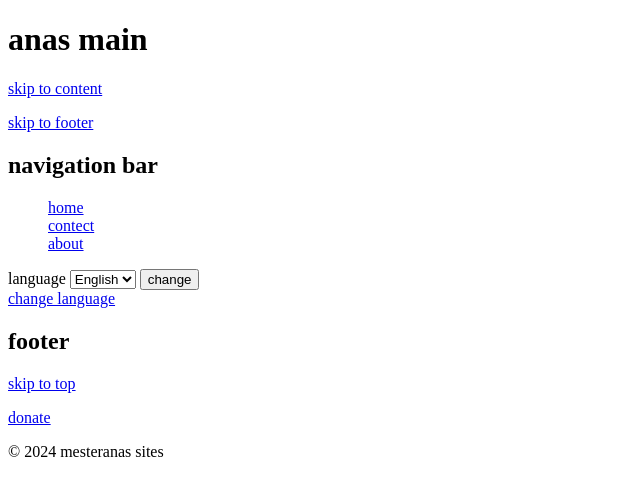
After one commit to mesteranas/anas_main_django, a Django app: page /en/changeLanguage in a window 1280 px wide. The commit adds this page. Shown: the top 496 px of the page, without its empty margins (0-640 px from the left). Run offline with Django 5.2, Linux system fonts and the light colour scheme.

Commit message:
added ability to change language

```diff
--- a/anas_main/anas_main/urls.py
+++ b/anas_main/anas_main/urls.py
@@ -18,10 +18,11 @@ from django.contrib import admin
 from django.urls import path,include
 from django.conf import settings
 from django.conf.urls.static import static
+from django.conf.urls.i18n import i18n_patterns
 
-urlpatterns = [
+urlpatterns = i18n_patterns(
     path('admin/', admin.site.urls),
     path("",include("home.urls"))
-]
+)
 if settings.DEBUG:
     urlpatterns += static(settings.STATIC_URL, document_root=settings.STATIC_ROOT)
--- a/anas_main/home/urls.py
+++ b/anas_main/home/urls.py
@@ -4,4 +4,5 @@ urlpatterns=[
     path("",views.home_,name="homePage"),
     path("contect/",views.Contect,name="contect"),
     path("about/",views.about,name="about"),
+    path("changeLanguage",views.changeLanguage,name="changeLanguage")
 ]
--- a/anas_main/home/views.py
+++ b/anas_main/home/views.py
@@ -1,4 +1,5 @@
 from django.shortcuts import render,redirect
+from django.utils.translation import gettext_lazy as _,activate
 from . import forms
 
 # Create your views here.
@@ -8,3 +9,9 @@ def Contect(r):
     return render(r,"contect.html")
 def about(r):
     return render(r,"about.html")
+def changeLanguage(r):
+    if r.method=="POST":
+        language=r.POST["language"]
+        activate(language)
+        return redirect("homePage")
+    return render(r,"changeLanguage.html")
--- /dev/null
+++ b/anas_main/templates/changeLanguage.html
@@ -0,0 +1,19 @@
+{%extends "home.html"%}
+{%load i18n%}
+{%block title%}{%trans "change language"%}{%endblock%}
+{%block content%}
+{%get_current_language as currentLanguage%}
+{% get_available_languages as availableLanguages%}
+{% get_language_info_list for availableLanguages as languages%}
+<form method="post">
+    {%csrf_token%}
+    <label for="language">{%trans "language"%}</label>
+    <select id="language" name="language">
+        {%for language in languages%}
+        <option value="{{language.code}}" {%if language.code == currentLanguage%} selected {% endif %}>{{language.name_local}}</option>
+        {%endfor%}
+
+    </select>
+    <button type="submit">{%trans "change"%}</button>
+</form>
+{%endblock%}
--- a/anas_main/templates/home.html
+++ b/anas_main/templates/home.html
@@ -1,32 +1,38 @@
 <!DOCTYPE html>
 <head>
     {% load static%}
-    <title>{% block  title %}home {%endblock%} - anas main</title>
+{% load i18n %}
+    <title>{% block title %}
+        {%trans "home"%}
+    {% endblock %} - anas main</title>
+
     <link rel="stylesheet" href="{% static "css/stile.css" %}">
     </head>
 <body>
     <header id="header">
         <h1>anas main</h1>
-        <p><a href="#content">skip to content</a></p>
-        <p><a href="#footer">skip to footer</a></p>
+        <p><a href="#content">{%trans "skip to content"%}</a></p>
+        <p><a href="#footer">{%trans "skip to footer"%}</a></p>
     </header>
     <nav>
-        <h2>navigation bar</h2>
+        <h2>{%trans "navigation bar"%}</h2>
         <ul id="navBar">
-        <li><a href="{% url 'homePage'%}">home</a></li>
-        <li><a href="{% url "contect"%}">contect</a></li>
-        <li><a href="{%url "about"%}">about</a></li>
+        <li><a href="{% url 'homePage'%}">{%trans "home"%}</a></li>
+        <li><a href="{% url "contect"%}">{%trans "contect"%}</a></li>
+        <li><a href="{%url "about"%}">{%trans "about"%}</a></li>
     </ul>
     </nav>
     {%block content%}
     <section id="content">
-    <h1>welcom</h1>
+    <h1>{%trans "welcom"%}</h1>
     </section>
     {%endblock%}
     <footer id="footer">
-        <h2>footer</h2>
-        <p><a href="#header">skip to top</a></p>
-        <p><a href="https://www.paypal.me/AMohammed231">donate</a></p>
+        <a href="{%url "changeLanguage"%}">{% trans "change language"%}</a>
+        <br>
+        <h2>{%trans "footer"%}</h2>
+        <p><a href="#header">{%trans "skip to top"%}</a></p>
+        <p><a href="https://www.paypal.me/AMohammed231">{%trans "donate"%}</a></p>
     <p>&copy; 2024 mesteranas sites</p>
     </footer>
     <script src="{%static "javascript/script.js"%}"></script>
```
Also changed, not shown: anas_main/anas_main/settings.py (+7 -3 lines), anas_main/templates/about.html (+8 -5 lines), anas_main/templates/contect.html (+7 -4 lines), anas_main/locale/ar/LC_MESSAGES/django.po (added), 1 other file.
